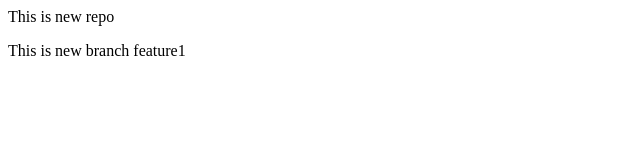
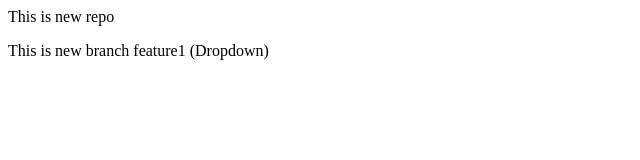
Before and after one commit to vikimaskale/localrepo, a plain HTML site: page index.html in a window 1280 px wide. Shown: the full height of the page, 0-640 px from the left. Drawn offline with Linux system fonts and the light colour scheme.

```diff
--- a/index.html
+++ b/index.html
@@ -1,2 +1,2 @@
 <p>This is new repo</p>
-<p>This is new branch feature1</p>
+<p>This is new branch feature1 (Dropdown)</p>
```
